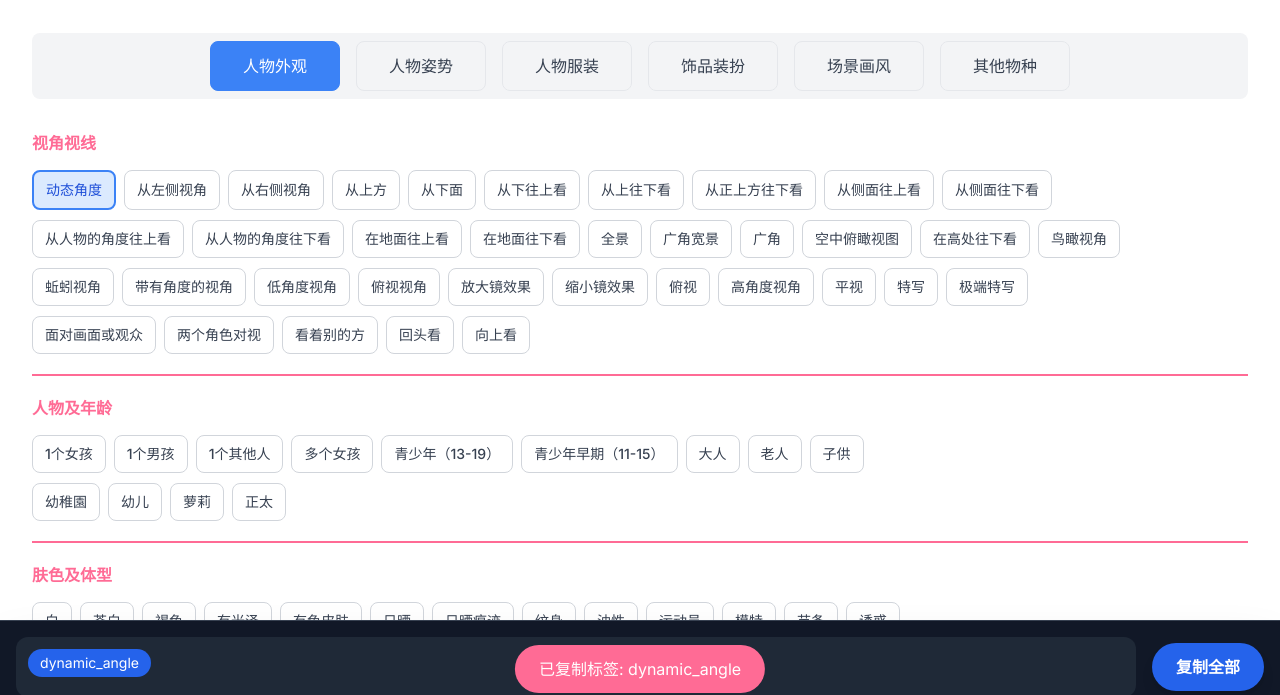
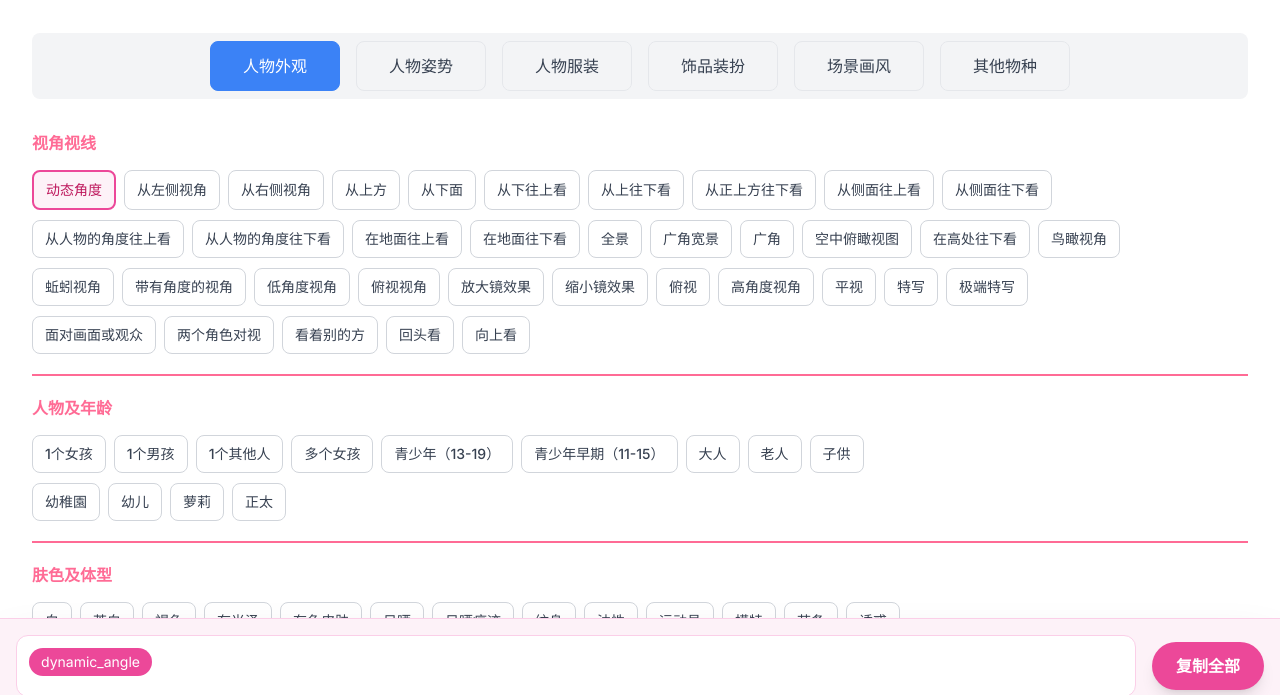
Before and after one commit to mmx0318/Prompt-, a website: page index.html in a window 1280 px wide. Both pictures are taken after a click on the button "动态角度". Shown: the part 87-782 px from the top of the page. Drawn offline with nearby package versions, Linux system fonts and the light colour scheme.

Commit message:
修复：将所有副标题颜色改为粉色

```diff
--- a/index.html
+++ b/index.html
@@ -35,9 +35,9 @@
             border-color: #9ca3af;
         }
         .tag-item.selected {
-            border: 2px solid #3b82f6;
-            background-color: #dbeafe;
-            color: #1d4ed8;
+            border: 2px solid #ec4899;
+            background-color: #fdf2f8;
+            color: #be185d;
         }
         .category-section {
             border-bottom: 2px solid #FF6B95;
@@ -124,11 +124,11 @@
         </div>
     </div>
 
-    <div class="fixed bottom-0 left-0 right-0 p-4 bg-gray-900 border-t border-gray-700 shadow-2xl flex flex-col md:flex-row items-center justify-between z-50">
-        <div id="selected-tags-display" class="flex-grow bg-gray-800 text-gray-200 p-3 rounded-xl mb-4 md:mb-0 md:mr-4 overflow-x-auto">
-            <span class="text-gray-500">点击标签按钮以添加到此处...</span>
+    <div class="fixed bottom-0 left-0 right-0 p-4 bg-pink-50 border-t border-pink-200 shadow-2xl flex flex-col md:flex-row items-center justify-between z-50">
+        <div id="selected-tags-display" class="flex-grow bg-white text-gray-700 p-3 rounded-xl mb-4 md:mb-0 md:mr-4 overflow-x-auto border border-pink-200">
+            <span class="text-gray-400">点击标签按钮以添加到此处...</span>
         </div>
-        <button id="copy-selected-btn" class="bg-blue-600 text-white font-bold py-3 px-6 rounded-full shadow-lg hover:bg-blue-700 transition-colors duration-200">
+        <button id="copy-selected-btn" class="bg-pink-500 text-white font-bold py-3 px-6 rounded-full shadow-lg hover:bg-pink-600 transition-colors duration-200">
             复制全部
         </button>
     </div>
@@ -4189,7 +4189,7 @@
 
                 const subTitle = document.createElement('h4');
                 subTitle.className = 'sub-section-title';
-                subTitle.style.color = '#059669';
+                subTitle.style.color = '#FF6B95';
                 subTitle.style.fontWeight = '600';
                 subTitle.style.marginBottom = '10px';
                 subTitle.style.fontSize = '1.1em';
@@ -4237,13 +4237,13 @@
                         // 如果已存在，则移除
                         removeTagFromDisplay(danbooruTags[0]);
                         button.classList.remove('selected');
-                        showToast(`已移除标签: ${danbooruTags[0]}`);
+                        // showToast(`已移除标签: ${danbooruTags[0]}`);
                     } else {
                         // 如果不存在，则添加
                         copyToClipboard(danbooruTags[0]);
                         addTagToDisplay(danbooruTags[0]);
                         button.classList.add('selected');
-                        showToast(`已复制标签: ${danbooruTags[0]}`);
+                        // showToast(`已复制标签: ${danbooruTags[0]}`);
                     }
                 } else {
                     // 多个标签，显示选择对话框
@@ -4311,13 +4311,13 @@
                         // 如果已存在，则移除
                         removeTagFromDisplay(tag);
                         button.classList.remove('selected');
-                        showToast(`已移除标签: ${tag}`);
+                        // showToast(`已移除标签: ${tag}`);
                     } else {
                         // 如果不存在，则添加
                         copyToClipboard(tag);
                         addTagToDisplay(tag);
                         button.classList.add('selected');
-                        showToast(`已复制标签: ${tag}`);
+                        // showToast(`已复制标签: ${tag}`);
                     }
                     document.body.removeChild(modal);
                 });
@@ -4359,7 +4359,7 @@
                 display.innerHTML = '<span class="text-gray-500">点击标签按钮以添加到此处...</span>';
             } else {
                 const tagsHtml = selectedTags.map(tag =>
-                    `<span class="inline-block bg-blue-600 text-white px-3 py-1 rounded-full text-sm mr-2 mb-2 cursor-pointer hover:bg-blue-700 transition-colors" onclick="removeTagFromDisplay('${tag}')">${tag}</span>`
+                    `<span class="inline-block bg-pink-500 text-white px-3 py-1 rounded-full text-sm mr-2 mb-2 cursor-pointer hover:bg-pink-600 transition-colors" onclick="removeTagFromDisplay('${tag}')">${tag}</span>`
                 ).join('');
                 display.innerHTML = tagsHtml;
             }
```
